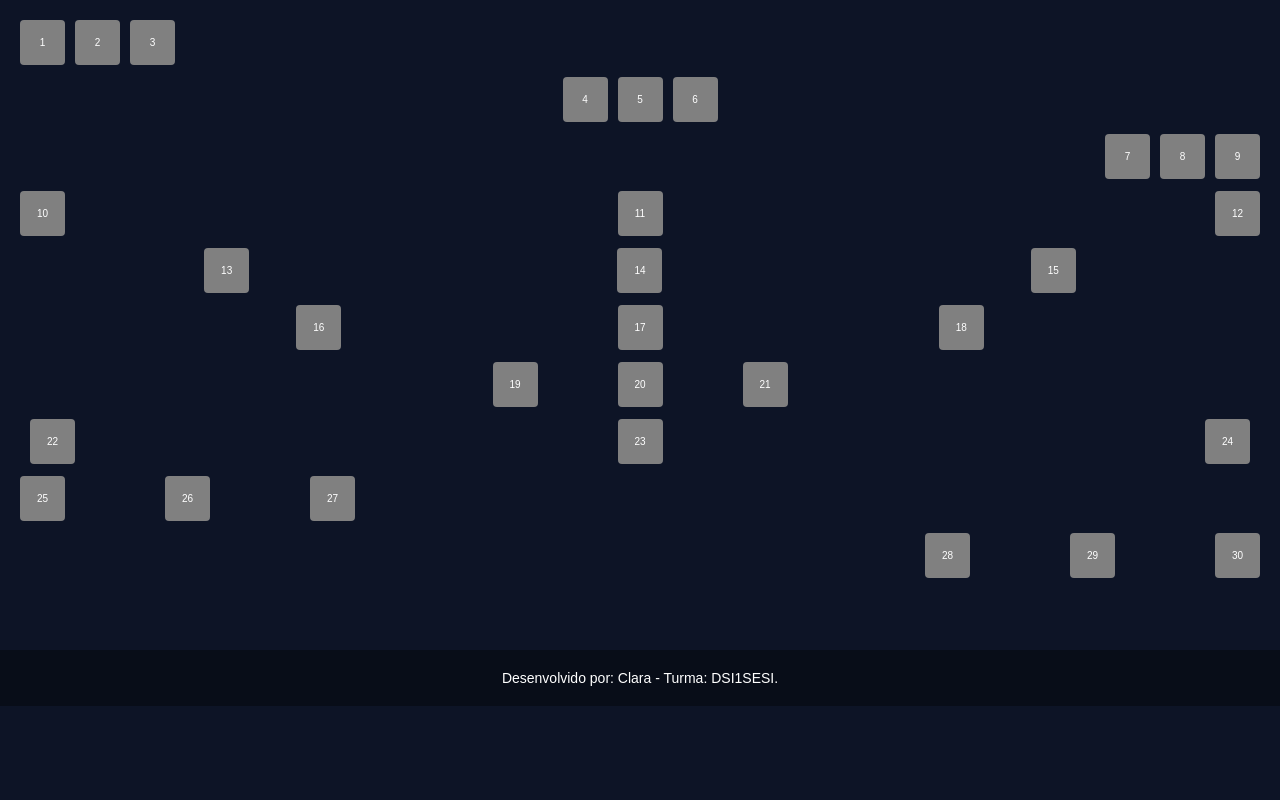
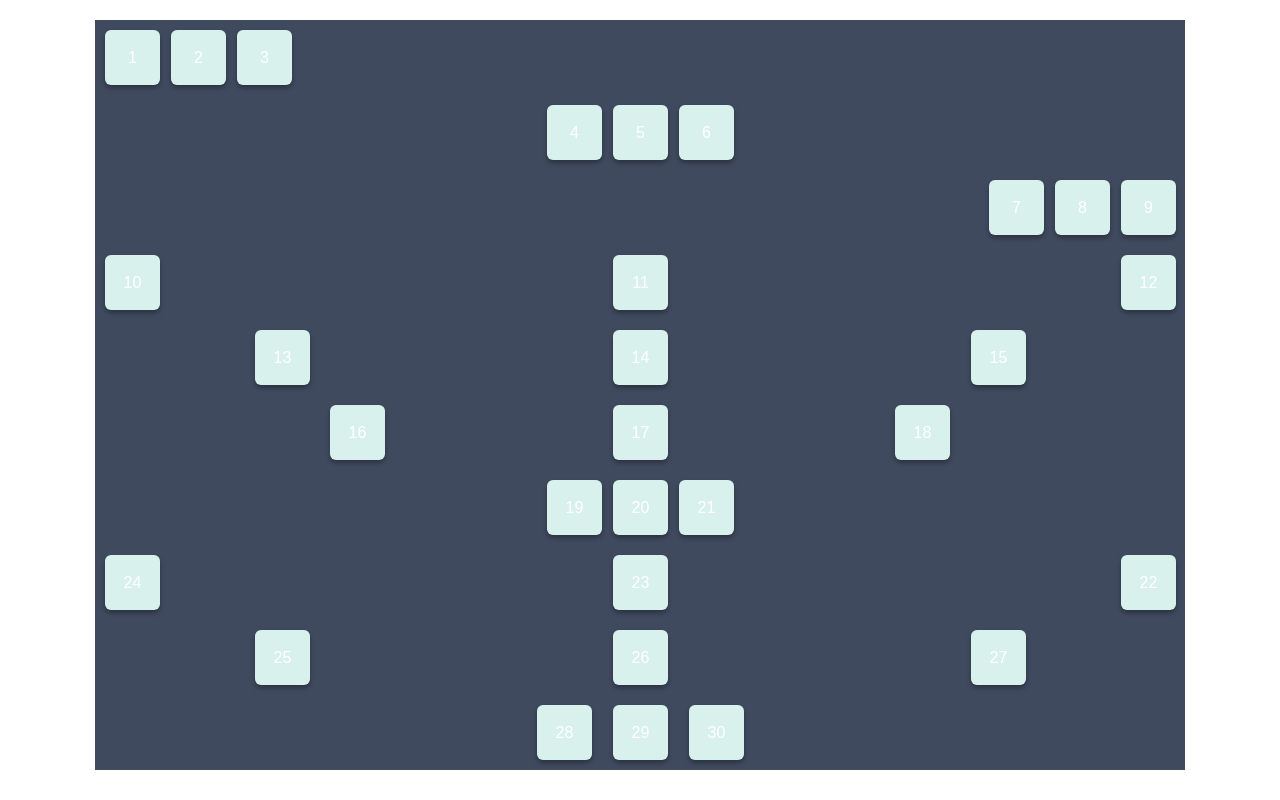
Before and after one commit to claracostaa/DESAFIO01, a plain HTML site: page index.html in a window 1280 px wide. Drawn offline with Linux system fonts and the light colour scheme.

Commit message:
DESAFIO01

```diff
--- a/index.html
+++ b/index.html
@@ -1,81 +1,53 @@
 <!DOCTYPE html>
-<html lang="pt-BR">
+<html lang="pt-br">
 <head>
     <meta charset="UTF-8">
-    <meta name="viewport" content="width=device-width, initial-scale=1.0">
-    <title>30 Cubos - Flexbox</title>
+    <title>Painel</title>
     <link rel="stylesheet" href="style.css">
 </head>
 
 <body>
+    <div class="painel">
+        <div class="quadrado n1">1</div>
+        <div class="quadrado n2">2</div>
+        <div class="quadrado n3">3</div>
 
-    <main class="container">
+        <div class="quadrado n4">4</div>
+        <div class="quadrado n5">5</div>
+        <div class="quadrado n6">6</div>
 
-        <div class="linha1">
-            <div class="cubo">1</div>
-            <div class="cubo">2</div>
-            <div class="cubo">3</div>
-        </div>
+        <div class="quadrado n7">7</div>
+        <div class="quadrado n8">8</div>
+        <div class="quadrado n9">9</div>
 
-        <div class="linha2">
-            <div class="cubo">4</div>
-            <div class="cubo">5</div>
-            <div class="cubo">6</div>
-        </div>
+        <div class="quadrado n10">10</div>
+        <div class="quadrado n11">11</div>
+        <div class="quadrado n12">12</div>
 
-        <div class="linha3">
-            <div class="cubo">7</div>
-            <div class="cubo">8</div>
-            <div class="cubo">9</div>
-        </div>
+        <div class="quadrado n13">13</div>
+        <div class="quadrado n14">14</div>
+        <div class="quadrado n15">15</div>
 
-        <div class="linha4">
-            <div class="cubo">10</div>
-            <div class="cubo">11</div>
-            <div class="cubo">12</div>
-        </div>
+        <div class="quadrado n16">16</div>
+        <div class="quadrado n17">17</div>
+        <div class="quadrado n18">18</div>
 
-        <div class="linha5">
-            <div class="cubo">13</div>
-            <div class="cubo">14</div>
-            <div class="cubo">15</div>
-        </div>
+        <div class="quadrado n19">19</div>
+        <div class="quadrado n20">20</div>
+        <div class="quadrado n21">21</div>
 
-        <div class="linha6">
-            <div class="cubo">16</div>
-            <div class="cubo">17</div>
-            <div class="cubo">18</div>
-        </div>
+        <div class="quadrado n22">22</div>
+        <div class="quadrado n23">23</div>
+        <div class="quadrado n24">24</div>
 
-        <div class="linha7">
-            <div class="cubo">19</div>
-            <div class="cubo">20</div>
-            <div class="cubo">21</div>
-        </div>
+        <div class="quadrado n25">25</div>
+        <div class="quadrado n26">26</div>
+        <div class="quadrado n27">27</div>
 
-        <div class="linha8">
-            <div class="cubo">22</div>
-            <div class="cubo">23</div>
-            <div class="cubo">24</div>
-        </div>
-
-        <div class="linha9">
-            <div class="cubo">25</div>
-            <div class="cubo">26</div>
-            <div class="cubo">27</div>
-        </div>
-
-        <div class="linha10">
-            <div class="cubo">28</div>
-            <div class="cubo">29</div>
-            <div class="cubo">30</div>
-        </div>
-
-    </main>
-
-    <footer>
-        Desenvolvido por: Clara - Turma: DSI1SESI.
-    </footer>
+        <div class="quadrado n28">28</div>
+        <div class="quadrado n29">29</div>
+        <div class="quadrado n30">30</div>
+    </div>
 
 </body>
 </html>
--- a/style.css
+++ b/style.css
@@ -1,97 +1,68 @@
-* {
-    margin: 0;
-    padding: 0;
-    box-sizing: border-box;
-}
-
 body {
-    background-color: #0d1426;
-    color: white;
+    background-color: #ffffff;
     font-family: Arial, sans-serif;
 }
 
-.container {
-    width: 100%;
-    min-height: 650px;
-    padding: 20px;
-    display: flex;
-    flex-direction: column;
-    gap: 12px;
+.painel {
+    width: 1090px;
+    height: 750px;
+    background-color: #404a5f;
+    margin: 20px auto;
+    position: relative;
 }
 
-.cubo {
-    width: 45px;
-    height: 45px;
-    background: grey;
-    border-radius: 4px;
-
-    display: flex;
-    justify-content: center;
-    align-items: center;
-
-    font-size: 10px;
+.quadrado {
+    width: 55px;
+    height: 55px;
+    background-color: #d9f1ed;
+    color: white;
+    border-radius: 6px;
+    text-align: center;
+    line-height: 55px;
+    position: absolute;
+    box-shadow: 0 3px 5px #00000055;
 }
 
-.linha1 {
-    display: flex;
-    justify-content: flex-start;
-    gap: 10px;
+.quadrado:hover {
+    background-color: #bebebe;
 }
 
-.linha2 {
-    display: flex;
-    justify-content: center;
-    gap: 10px;
-}
+.n1 { left: 10px; top: 10px; }
+.n2 { left: 76px; top: 10px; }
+.n3 { left: 142px; top: 10px; }
 
-.linha3 {
-    display: flex;
-    justify-content: flex-end;
-    gap: 10px;
-}
+.n4 { left: 452px; top: 85px; }
+.n5 { left: 518px; top: 85px; }
+.n6 { left: 584px; top: 85px; }
 
-.linha4 {
-    display: flex;
-    justify-content: space-between;
-}
+.n7 { left: 894px; top: 160px; }
+.n8 { left: 960px; top: 160px; }
+.n9 { left: 1026px; top: 160px; }
 
-.linha5 {
-    display: flex;
-    justify-content: space-around;
-}
+.n10 { left: 10px; top: 235px; }
+.n11 { left: 518px; top: 235px; }
+.n12 { left: 1026px; top: 235px; }
 
-.linha6 {
-    display: flex;
-    justify-content: space-evenly;
-}
+.n13 { left: 160px; top: 310px; }
+.n14 { left: 518px; top: 310px; }
+.n15 { left: 876px; top: 310px; }
 
-.linha7 {
-    display: flex;
-    justify-content: center;
-    gap: 80px;
-}
+.n16 { left: 235px; top: 385px; }
+.n17 { left: 518px; top: 385px; }
+.n18 { left: 800px; top: 385px; }
 
-.linha8 {
-    display: flex;
-    justify-content: space-between;
-    padding: 0 10px;
-}
+.n19 { left: 452px; top: 460px; }
+.n20 { left: 518px; top: 460px; }
+.n21 { left: 584px; top: 460px; }
 
-.linha9 {
-    display: flex;
-    justify-content: flex-start;
-    gap: 100px;
-}
+.n22 { left: 1026px; top: 535px; }
+.n23 { left: 518px; top: 535px; }
+.n24 { left: 10px; top: 535px; }
 
-.linha10 {
-    display: flex;
-    justify-content: flex-end;
-    gap: 100px;
-}
+.n25 { left: 160px; top: 610px; }
+.n26 { left: 518px; top: 610px; }
+.n27 { left: 876px; top: 610px; }
 
-footer {
-    text-align: center;
-    padding: 20px;
-    background-color: #080d18;
-    font-size: 14px;
-}
+.n28 { left: 442px; top: 685px; }
+.n29 { left: 518px; top: 685px; }
+.n30 { left: 594px; top: 685px; }
```
